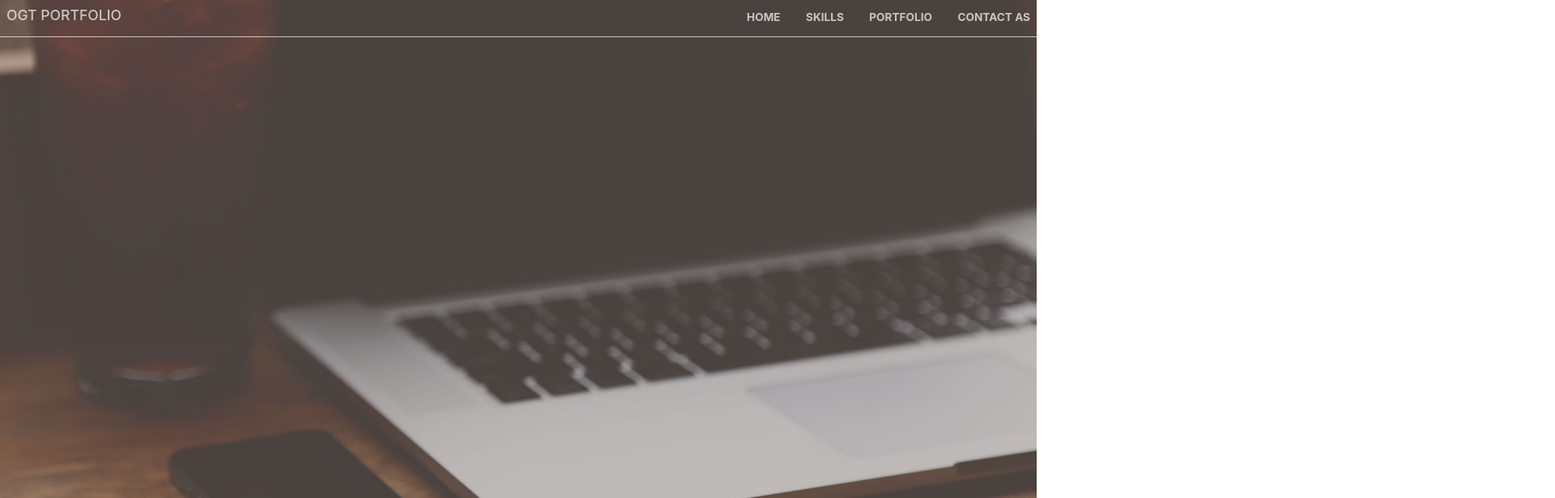
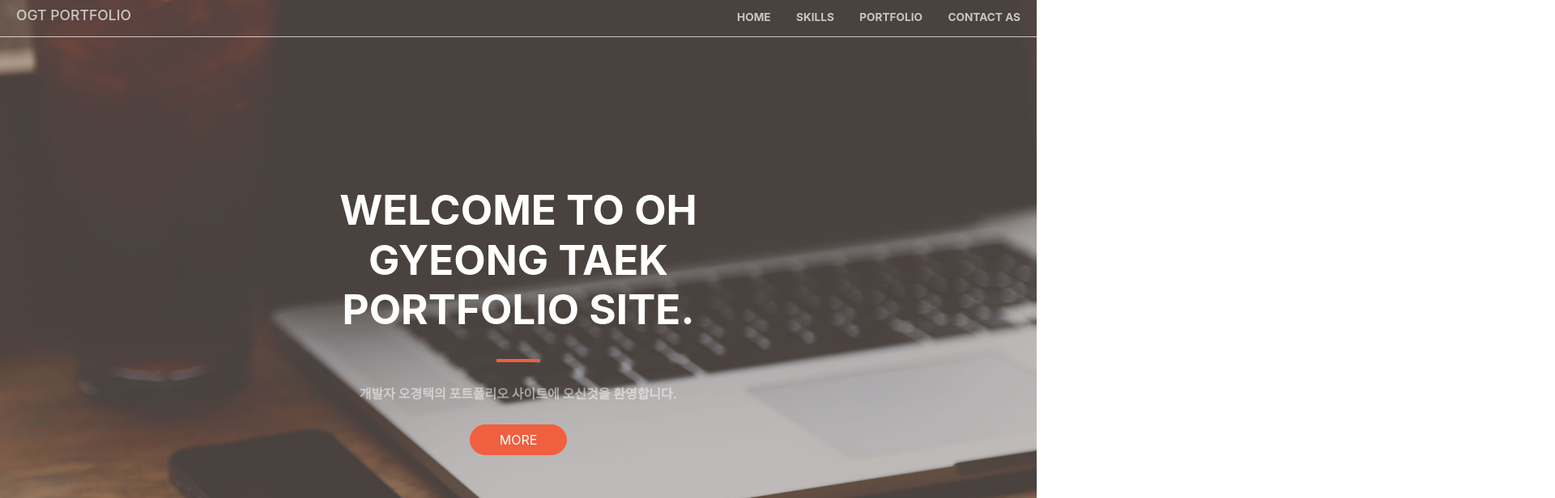
Before and after one commit to OhGyeongtaek/portfolio, a Vue app: page / in a window 1280 px wide. Shown: the top 616 px of the page at 81% size, 1920 px wide, since content can reach past the window. Built offline with nearby package versions, Linux system fonts and the light colour scheme.

Commit message:
Main welcome page publishing

```diff
--- a/src/views/MainApp.vue
+++ b/src/views/MainApp.vue
@@ -2,6 +2,32 @@
   <div id="wrap-home">
     <div id="home">
       <portfolio-header></portfolio-header>
+      <div id="content">
+        <ul class="content-list">
+          <!-- welcome -->
+          <li class="welcome">
+            <h2 class="welcome-text-desktop">
+              WELCOME TO OH GYEONG TAEK PORTFOLIO SITE.
+            </h2>
+            <h2 class="welcome-text-mobile">
+              WELCOME TO<br />
+              OH GYEONG TAEK<br />
+              PORTFOLIO SITE.
+            </h2>
+            <hr />
+            <h3>개발자 오경택의 포트폴리오 사이트에 오신것을 환영합니다.</h3>
+            <button class="btn more">
+              MORE
+            </button>
+          </li>
+          <!-- My skills -->
+          <li></li>
+          <!-- portfolio -->
+          <li></li>
+          <!-- contact as -->
+          <li></li>
+        </ul>
+      </div>
     </div>
   </div>
 </template>
@@ -20,28 +46,79 @@ export default class MainApp extends Vue {
 </script>
 <style>
 html {
-  height: 100vh;
-  min-height: 100vh;
+  min-height: 500px;
   overflow-x: hidden;
 }
-#wrap-home {
-  width: 200vw;
-  display: flex;
-}
-
-#wrap-home > div {
+#wrap-home > #home {
   width: 100vw;
-}
-
-#home {
-  width:100%;
   height: 100vh;
   background-size: cover;
   background-position: center;
   background-repeat: no-repeat;
   background-image: url("../assets/static/images/header.jpg");
 }
-#page-list img {
-  height: 150px;
+.content {
+  width: 100vw;
+  height: 100vh;
+  position: relative;
+  overflow: hidden;
+}
+.content-list {
+  list-style: none;
+  padding: 0;
+  margin: 0;
+  width: 400vw;
+  display: flex;
+  position: absolute;
+}
+
+.content-list > li {
+  width: 100vw;
+  height: 90vh;
+}
+
+.welcome {
+  display: flex;
+  flex-direction: column;
+  text-align: center;
+  justify-content: center;
+}
+.welcome > h2 {
+  width: 50%;
+  font-size: 3.2rem;
+  color: #fff;
+  margin: 0 auto;
+  font-weight: bold;
+}
+.welcome hr {
+  margin: 30px auto;
+  border: 2px solid #f05f40;
+  width: 50px;
+}
+.welcome > h3 {
+  font-size: 1rem;
+  font-weight: bold;
+  opacity: 0.5;
+  color: #fff;
+}
+.welcome > .welcome-text-mobile {
+  display: none;
+}
+.welcome > .btn {
+  width: 120px;
+  margin: 20px auto;
+  background:#f05f40;
+  border:1px solid #f05f40;
+  color: #fff;
+  border-radius: 20px;
+}
+@media (max-width: 500px) {
+  .welcome > .welcome-text-mobile {
+    width: 100%;
+    display: block;
+  }
+  .welcome > .welcome-text-desktop {
+    display: none;
+  }
 }
 </style>
--- a/src/views/home/home.vue
+++ b/src/views/home/home.vue
@@ -45,7 +45,8 @@ header {
   display: flex;
   justify-content: space-between;
   border-bottom: 1px solid rgba(255, 255, 255, 0.7);
-  padding: 8px;
+  padding: 8px 20px;
+  z-index: 100;
 }
 header nav .nav {
   width: 350px;
```
Also changed, not shown: src/main.ts (+7 -0 lines).
